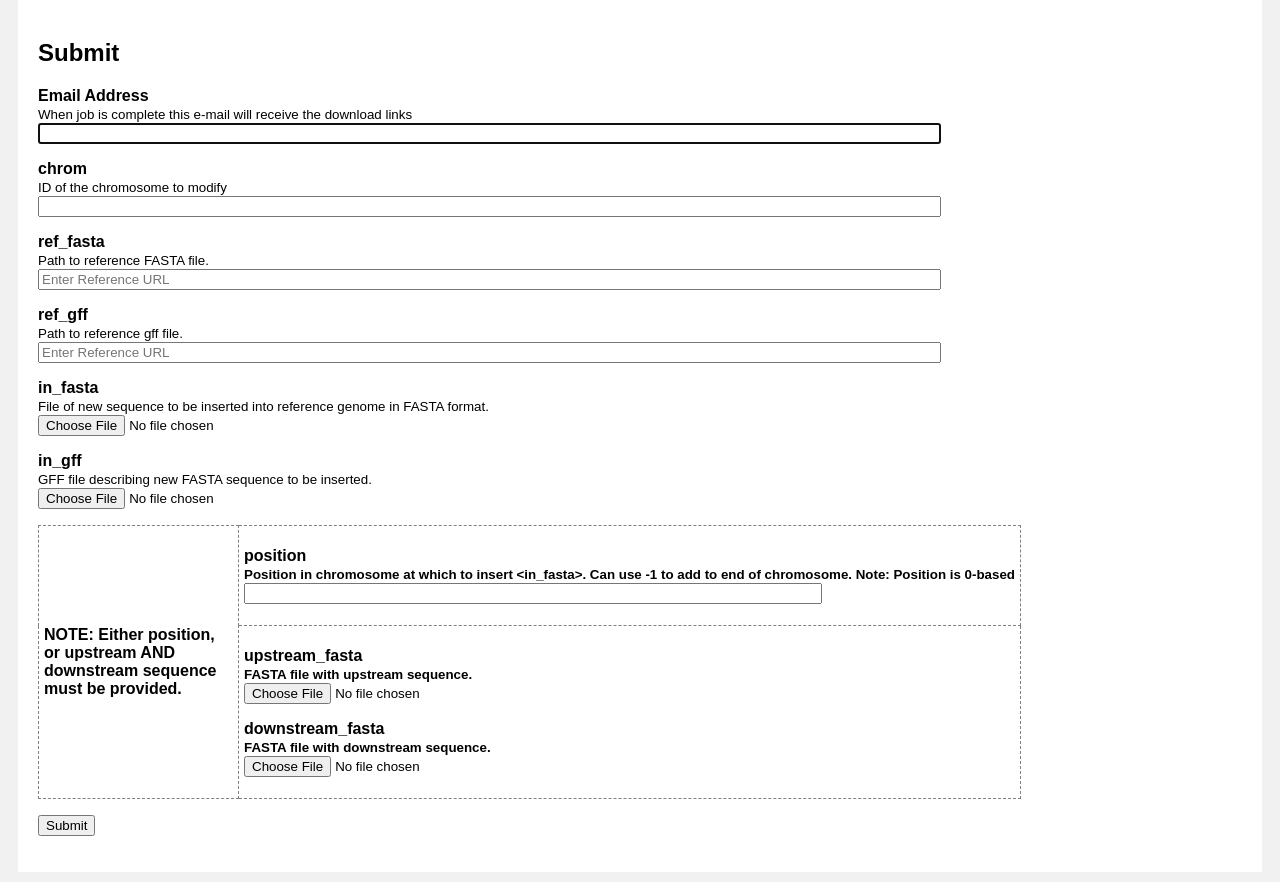
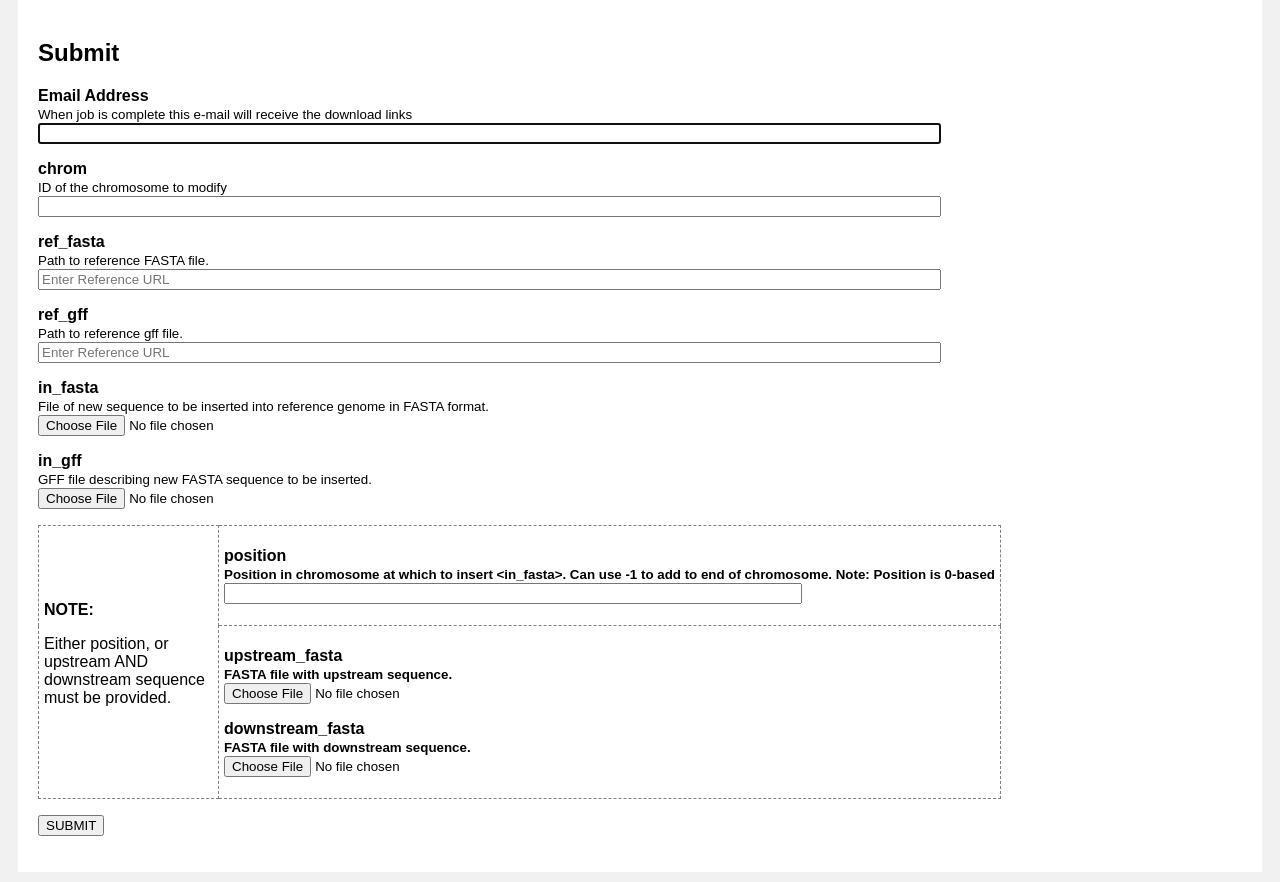
Before and after one commit to gencorefacility/reformWeb, a Flask app: page / in a window 1280 px wide. Shown: the part 422-1304 px from the top of the page. Run offline with Flask 2, Linux system fonts and the light colour scheme; lists and menus that the app fills with data are empty; some libraries are stand-ins or nearby versions.

Commit message:
Formatting

```diff
--- a/templates/form.html
+++ b/templates/form.html
@@ -21,8 +21,11 @@
         {{ render_field(form.in_gff) }}
         <table border="1px black" cellpadding="5">
             <tr>
-                <th rowspan="2" width="200px">
-                    NOTE: Either position, or upstream AND downstream sequence must be provided.
+                <th rowspan="2" width="180px">
+                    NOTE: <p>
+                    <span style="font-weight:normal">
+                        Either position, or upstream AND downstream sequence must be provided.
+                    </span>
                 </th>
                 <th><p>
                     {{ render_field(form.position) }}
@@ -39,6 +42,6 @@
             </tr>
         </table>
     </dl>
-    <p><input type=submit value=Submit>
+    <p><input type=submit value=SUBMIT>
 </form>
 {% endblock %}
```
